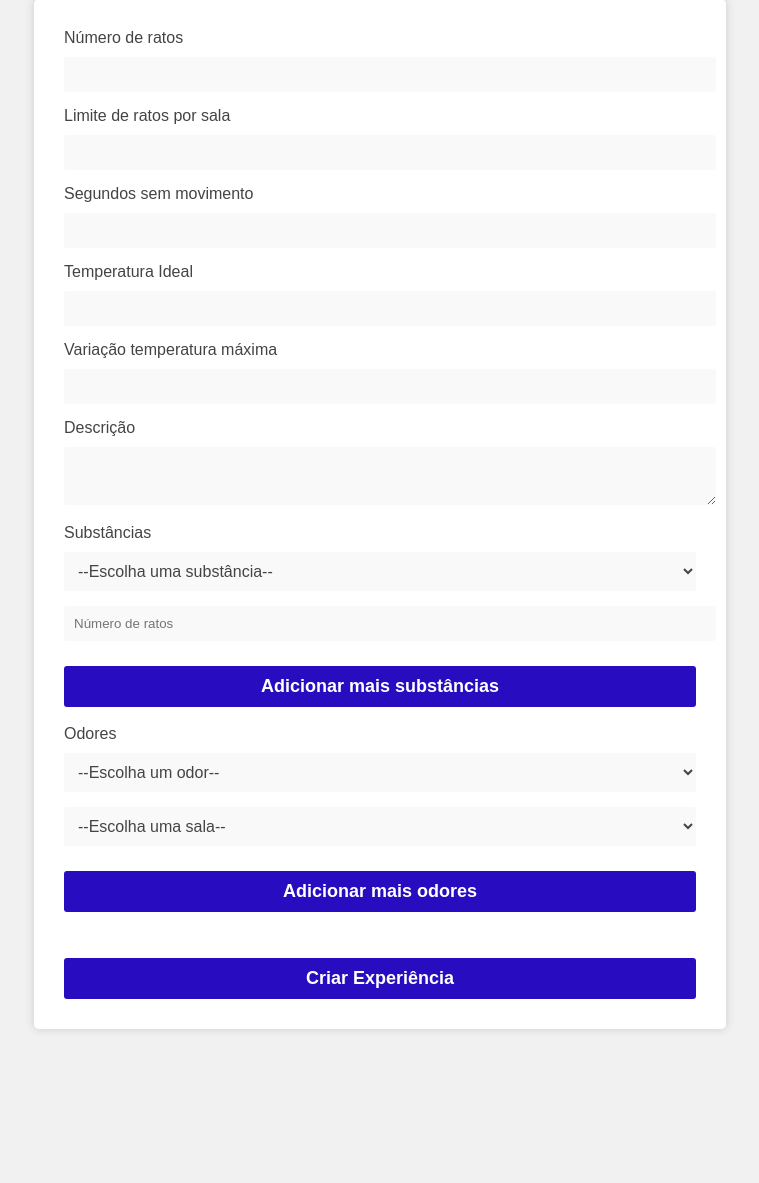
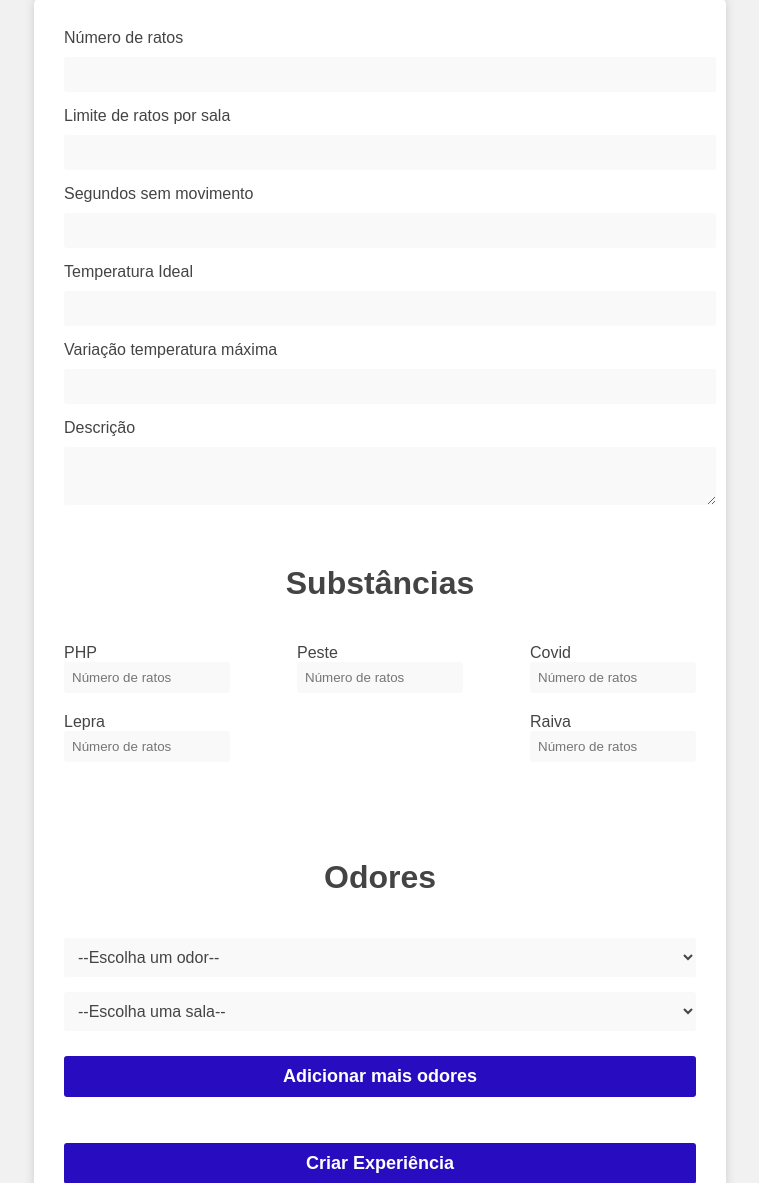
Before and after one commit to guimmn2/pisid, a PHP site: page /ClienteExemplo/ui_create_exp.php in a window 1280 px wide. Shown: the part 175-1358 px from the top of the page, without its empty margins (260-1019 px from the left). Before the commit the page ends 1206 px from the top, so only its background shows below. Run offline with PHP 8.4, Linux system fonts and the light colour scheme.

Commit message:
ja é possivel criar exp e adicionar as subst e odores nas outras tabela

```diff
--- a/php_code/experience_details.php
+++ b/php_code/experience_details.php
@@ -201,7 +201,7 @@
                     echo "<td>N/A</td>";
                 }
                 if (is_null($row3['numeroratos']) || $row3['numeroratos'] == 0) {
-                    echo "<td>Não aplicada</td>";
+                    echo "<td>Substância não aplicada</td>";
                 } else {
                     echo "<td>" . $row3['numeroratos'] . "</td>";
                 }
@@ -213,7 +213,7 @@
         if (is_null($row1['DataHoraInicio']) || is_null($row1['DataHoraFim'])) {
             // TODO
             // adicionar aqui um pop up ou uma info a dizer o pq do ivnestigador n poder abrir as portas exteriores
-            echo "<button disabled>Abrir portas exteriores</button>";
+            echo "<script>alert('Não é possível abrir as portas exteriores se a experiência ainda não começou ou está a decorrer!');</script>";
         } else {
             if (is_null($row1['DataHoraPortasExtAbertas'])) {
                 // botão para abrir as portas exteriores
@@ -222,6 +222,7 @@
                 // TODO
                 // adicionar aqui um pop up ou uma info a dizer o pq do investigador n poder abrir as portas exteriores
                 echo "<button disabled>Abrir portas exteriores</button>";
+                echo "<script>alert('Não é abrir as portas se esta já foi aberta!');</script>";
             }
         }
 
@@ -238,6 +239,7 @@
             // exp ja começou então não pode editar (no caso do botao de editar, podemos ou meter disable ou simplesmente não mostrar)
             // adicionamos também um pop up ou uma msg ao user a dizer q n pode editar pq a exp ja acabou/começou
             echo "<button disabled>Editar experiência</button>";
+            echo "<script>alert('A experiência já acabou ou está a decorrer!');</script>";
         }
         // fim da div
         echo "</div>";
--- a/php_code/style.css
+++ b/php_code/style.css
@@ -217,3 +217,19 @@ li a:hover {
     color: #e1e0ee;
     background-color: #280dc0;
 }
+
+.subs_div {
+    display: flex;
+    flex-wrap: wrap;
+    justify-content: space-between;
+    align-items: center;
+}
+
+.subs_div input[type="number"] {
+    width: 150px;
+    padding: 8px;
+    border-radius: 3px;
+    border: none;
+    background-color: #f9f9f9;
+    margin-bottom: 10px;
+}
--- a/php_code/ui_create_exp.php
+++ b/php_code/ui_create_exp.php
@@ -27,21 +27,16 @@
         <br>
         <label for="descricao">Descrição</label>
         <textarea id="descricao" name="descricao"></textarea>
-        <label for="descricao">Substâncias</label>
-        <div id="substances">
-            <select name="substance[]">
-                <option value ="" selected disabled>--Escolha uma substância--</option>
-                <option value ="PHP">PHP</option>
-                <option value ="Peste">Peste</option>
-                <option value ="Covid">Covid</option>
-                <option value ="Lepra">Lepra</option>
-                <option value ="Raiva">Raiva</option>
-            </select>
-            <input type="number" name="ratsCount[substance]" placeholder="Número de ratos">
+        <h1>Substâncias</h1>
+        <div class="subs_div">
+            <label for="php">PHP<br><input type="number" id="php_rats" name="php_rats" placeholder="Número de ratos"></label>
+            <label for="peste">Peste<br><input type="number" id="peste_rats" name="peste_rats" placeholder="Número de ratos"></label>
+            <label for="covid">Covid<br><input type="number" id="covid_rats" name="covid_rats" placeholder="Número de ratos"></label>
+            <label for="lepra">Lepra<br><input type="number" id="lepra_rats" name="lepra_rats" placeholder="Número de ratos"></label>
+            <label for="raiva">Raiva<br><input type="number" id="raiva_rats" name="raiva_rats" placeholder="Número de ratos"></label>
         </div>
-        <button type="button" id="substance-btn">Adicionar mais substâncias</button>
         <br><br>
-        <label for="descricao">Odores</label>
+        <h1>Odores</h1>
         <div id="odors">
             <select name="odor[]">
                 <option value ="" selected disabled>--Escolha um odor--</option>
@@ -71,15 +66,8 @@
     </form>
 </body>
     <script>
-
-        const substanceBtn = document.getElementById('substance-btn');
         const odorBtn = document.getElementById('odor-btn');
-        const substanceToDuplicate = document.getElementById('substances');
         const odorToDuplicate = document.getElementById('odors');
-
-        substanceBtn.addEventListener('click', function () {
-            duplicateElement(substanceToDuplicate.id);
-        });
 
         odorBtn.addEventListener('click', function () {
             duplicateElement(odorToDuplicate.id);
@@ -104,12 +92,21 @@
             const limiteratossala = document.getElementById('limiteratossala').value;
             const temperaturaideal = document.getElementById('temperaturaideal').value;
             const variacaotemperaturamaxima = document.getElementById('variacaotemperaturamaxima').value;
+            const php_rats = document.getElementById('php_rats').value;
+            const peste_rats = document.getElementById('peste_rats').value;
+            const covid_rats = document.getElementById('covid_rats').value;
+            const lepra_rats = document.getElementById('lepra_rats').value;
+            const raiva_rats = document.getElementById('raiva_rats').value;
+
+
             const temp_format = /^(\d+|\d+.\d+)$/;
             if (limiteratossala > numeroratos) {
                 alert('O limite de ratos por sala não pode ser maior que o número de ratos.');
                 event.preventDefault();
+            } else if (php_rats > numeroratos || peste_rats > numeroratos || covid_rats > numeroratos || lepra_rats > numeroratos || raiva_rats > numeroratos) {
+                alert('Não é possível aplicar uma substância em uma quantidade de ratos maior do que o número de ratos escolhidos para a experiência');
+                event.preventDefault();
             }
-
             if (!temp_format.test(temperaturaideal) || !temp_format.test(variacaotemperaturamaxima)) {
                 alert('Formato errado para Temperatura Ideal ou Variação máxima de temperatura.');
                 event.preventDefault();
@@ -118,5 +115,4 @@
         });
 
     </script>
-
 </html>
```
Also changed, not shown: php_code/bd_create_exp.php (+35 -25 lines).
